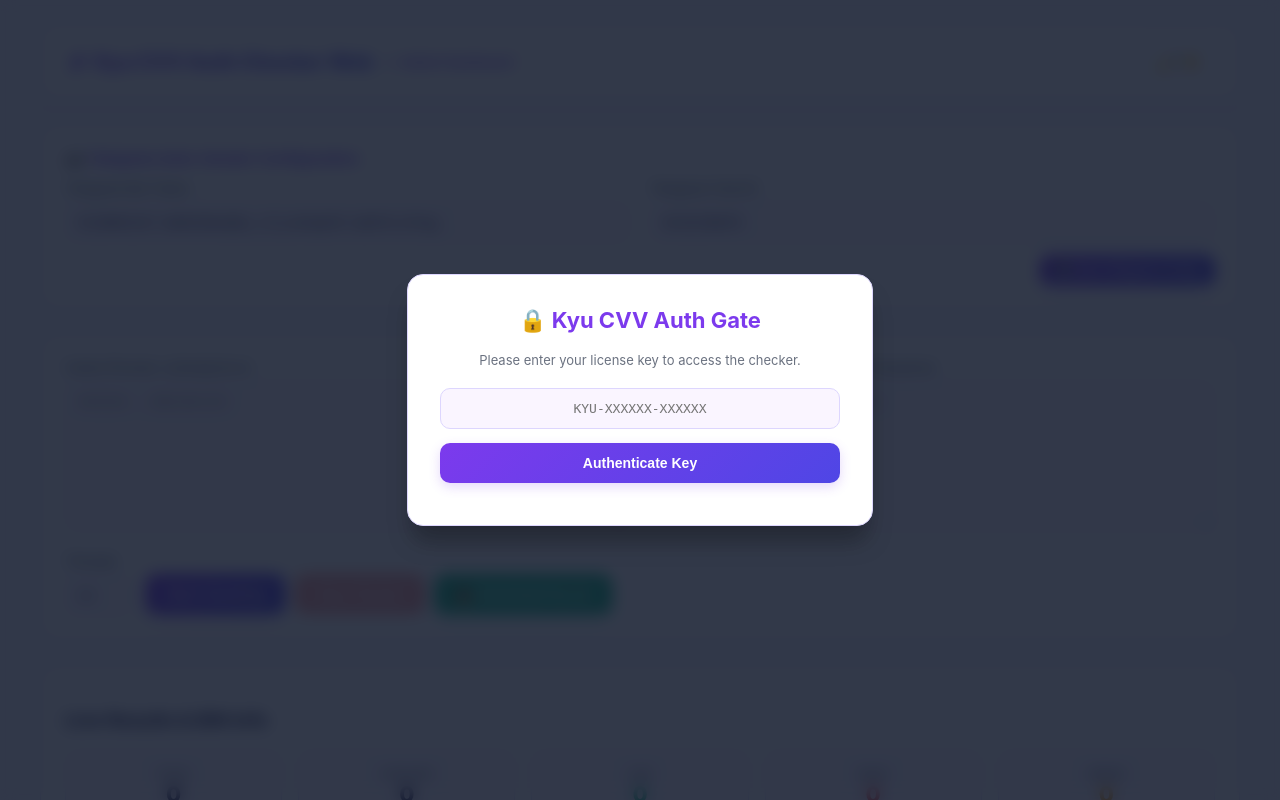
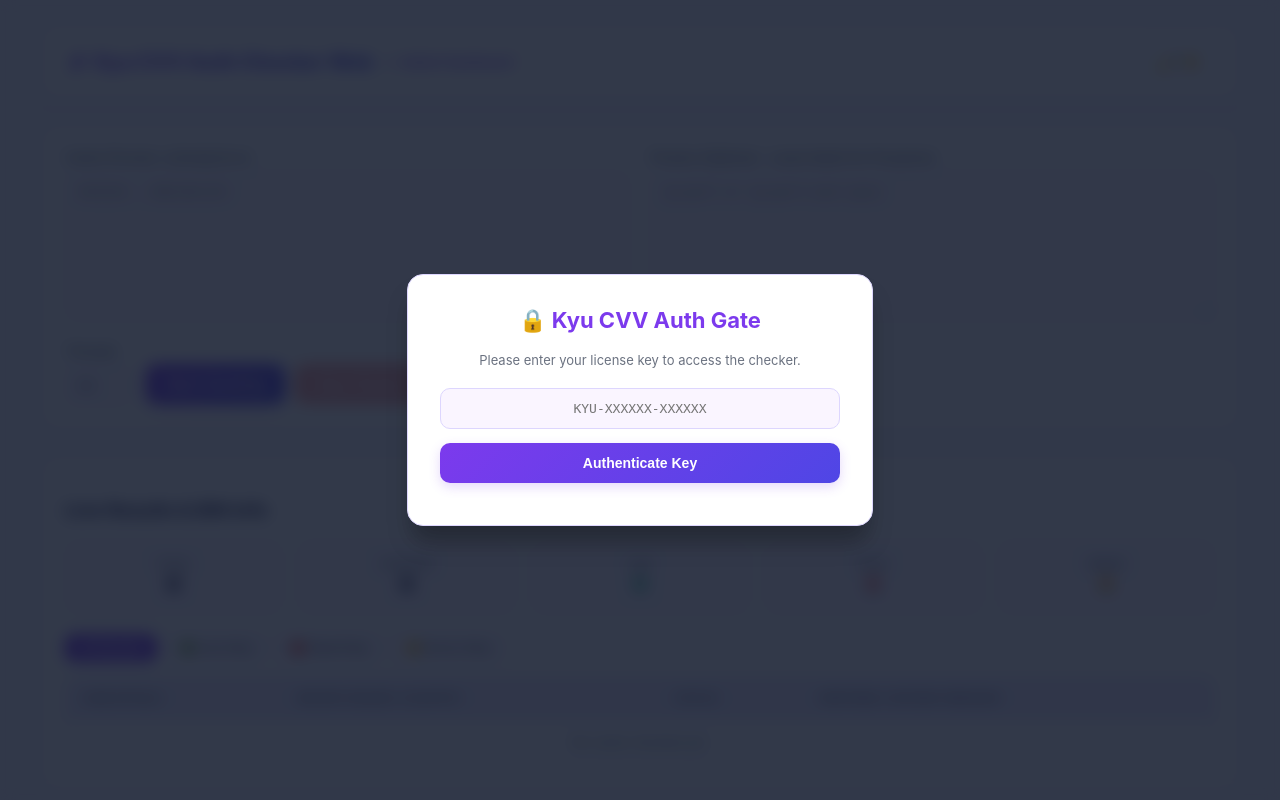
Before and after one commit to piemai/kyu-auth-api, a Flask app: page /checker in a window 1280 px wide. Run offline with Flask 3, Linux system fonts and the light colour scheme.

Commit message:
Update checker.html

```diff
--- a/templates/checker.html
+++ b/templates/checker.html
@@ -115,6 +115,15 @@
         .btn-secondary { background: transparent; color: var(--text-color); border: 1px solid var(--border-color); box-shadow: none; }
         .btn-secondary:hover { background-color: var(--code-bg); }
 
+        .filter-bar { display: flex; gap: 8px; margin-bottom: 14px; flex-wrap: wrap; }
+        .filter-btn {
+            background: var(--code-bg); color: var(--text-muted); border: 1px solid var(--border-color);
+            padding: 6px 14px; border-radius: 8px; font-size: 12px; font-weight: 600; cursor: pointer; box-shadow: none;
+        }
+        .filter-btn.active {
+            background: var(--primary-color); color: white; border-color: var(--primary-color);
+        }
+
         .table-responsive { overflow-x: auto; max-height: 450px; border: 1px solid var(--border-color); border-radius: 10px; }
         table { width: 100%; border-collapse: collapse; }
         th, td { padding: 14px 16px; text-align: left; border-bottom: 1px solid var(--border-color); font-size: 13px; }
@@ -153,24 +162,6 @@
             </div>
         </header>
 
-        <!-- Telegram Auto-Sender Config Card -->
-        <div class="card">
-            <h3 style="margin-top: 0; margin-bottom: 12px; font-size: 15px; color: var(--primary-color);">🤖 Telegram Auto-Sender Configuration</h3>
-            <div class="grid-2">
-                <div class="form-group" style="margin-bottom: 0;">
-                    <label for="tgTokenInput">Telegram Bot Token</label>
-                    <input type="text" id="tgTokenInput" placeholder="123456789:ABCdefGhIJKlmNoPQRsTUVwxyZ">
-                </div>
-                <div class="form-group" style="margin-bottom: 0;">
-                    <label for="tgChatInput">Telegram Chat ID</label>
-                    <input type="text" id="tgChatInput" placeholder="-1001234567890">
-                </div>
-            </div>
-            <div style="margin-top: 12px; display: flex; justify-content: flex-end;">
-                <button onclick="saveTelegramConfig()" style="padding: 8px 16px; font-size: 12px;">💾 Save Telegram Config</button>
-            </div>
-        </div>
-
         <div class="card">
             <div class="grid-2">
                 <div class="form-group">
@@ -208,6 +199,13 @@
                 <div class="stat-box"><span>Error</span><strong class="stat-error" id="statError">0</strong></div>
             </div>
 
+            <div class="filter-bar">
+                <button class="filter-btn active" onclick="setFilter('ALL', this)">All Results</button>
+                <button class="filter-btn" onclick="setFilter('LIVE', this)">🟢 Live Only</button>
+                <button class="filter-btn" onclick="setFilter('DEAD', this)">🔴 Dead Only</button>
+                <button class="filter-btn" onclick="setFilter('ERROR', this)">🟡 Errors Only</button>
+            </div>
+
             <div class="table-responsive">
                 <table>
                     <thead>
@@ -229,6 +227,7 @@
     <script>
         let eventSource = null;
         const binCache = {};
+        let currentFilter = 'ALL';
 
         document.addEventListener("DOMContentLoaded", () => {
             const savedTheme = localStorage.getItem('kyu_theme') || 'light';
@@ -239,7 +238,6 @@
                 document.getElementById('authOverlay').style.display = 'none';
                 startLicenseHeartbeat();
             }
-            loadTelegramConfig();
         });
 
         function startLicenseHeartbeat() {
@@ -262,31 +260,6 @@
                     }
                 } catch (e) {}
             }, 10000);
-        }
-
-        function loadTelegramConfig() {
-            fetch('/api/config').then(res => res.json()).then(data => {
-                if (data.success && data.config) {
-                    document.getElementById('tgTokenInput').value = data.config.tg_token || '';
-                    document.getElementById('tgChatInput').value = data.config.tg_chat || '';
-                }
-            });
-        }
-
-        function saveTelegramConfig() {
-            const tg_token = document.getElementById('tgTokenInput').value.trim();
-            const tg_chat = document.getElementById('tgChatInput').value.trim();
-            fetch('/api/config', {
-                method: 'POST',
-                headers: { 'Content-Type': 'application/json' },
-                body: JSON.stringify({ tg_token, tg_chat })
-            }).then(res => res.json()).then(data => {
-                if (data.success) {
-                    alert('Telegram configuration saved successfully!');
-                } else {
-                    alert('Error saving configuration.');
-                }
-            });
         }
 
         function verifyLicenseKey() {
@@ -319,24 +292,43 @@
             localStorage.setItem('kyu_theme', newTheme);
         }
 
-        async function fetchBinInfo(cardLine) {
+        function setFilter(status, btn) {
+            currentFilter = status;
+            document.querySelectorAll('.filter-btn').forEach(b => b.classList.remove('active'));
+            btn.classList.add('active');
+
+            const rows = document.querySelectorAll('#resultsTable tr[data-status]');
+            rows.forEach(row => {
+                if (status === 'ALL' || row.getAttribute('data-status') === status) {
+                    row.style.display = '';
+                } else {
+                    row.style.display = 'none';
+                }
+            });
+        }
+
+        // Non-blocking background BIN fetch
+        async function fetchBinInfo(cardLine, cellId) {
             const cc = cardLine.split('|')[0].trim();
             const bin = cc.slice(0, 6);
-            if (binCache[bin]) return binCache[bin];
+            if (binCache[bin]) {
+                document.getElementById(cellId).innerHTML = binCache[bin];
+                return;
+            }
 
             try {
                 const res = await fetch(`https://api.bincheck.io/v1/${bin}`);
                 if (res.ok) {
                     const data = await res.json();
                     if (data && data.success) {
-                        const info = {
-                            scheme: (data.scheme || 'unknown').toUpperCase(),
-                            type: (data.type || '').toUpperCase(),
-                            country: data.country ? `${data.country.emoji || ''} ${data.country.name || ''}` : 'Unknown',
-                            bank: data.bank ? data.bank.name : 'Unknown Bank'
-                        };
-                        binCache[bin] = info;
-                        return info;
+                        const scheme = (data.scheme || 'unknown').toUpperCase();
+                        const type = (data.type || '').toUpperCase();
+                        const country = data.country ? `${data.country.emoji || ''} ${data.country.name || ''}` : 'Unknown';
+                        const bank = data.bank ? data.bank.name : 'Unknown Bank';
+                        const html = `<span class="bin-tag">${scheme}</span> <span class="bin-tag">${type}</span><br><small>${bank}, ${country}</small>`;
+                        binCache[bin] = html;
+                        document.getElementById(cellId).innerHTML = html;
+                        return;
                     }
                 }
             } catch (e) {}
@@ -347,18 +339,19 @@
                 });
                 if (res2.ok) {
                     const data2 = await res2.json();
-                    const info2 = {
-                        scheme: (data2.scheme || 'unknown').toUpperCase(),
-                        type: (data2.type || '').toUpperCase(),
-                        country: data2.country ? `${data2.country.emoji || ''} ${data2.country.name || ''}` : 'Unknown',
-                        bank: data2.bank ? data2.bank.name : 'Unknown Bank'
-                    };
-                    binCache[bin] = info2;
-                    return info2;
+                    const scheme = (data2.scheme || 'unknown').toUpperCase();
+                    const type = (data2.type || '').toUpperCase();
+                    const country = data2.country ? `${data2.country.emoji || ''} ${data2.country.name || ''}` : 'Unknown';
+                    const bank = data2.bank ? data2.bank.name : 'Unknown Bank';
+                    const html2 = `<span class="bin-tag">${scheme}</span> <span class="bin-tag">${type}</span><br><small>${bank}, ${country}</small>`;
+                    binCache[bin] = html2;
+                    document.getElementById(cellId).innerHTML = html2;
+                    return;
                 }
             } catch (e) {}
 
-            return { scheme: cc.startsWith('4') ? 'VISA' : 'MC', type: '', country: 'Unknown', bank: 'Unknown Bank' };
+            const fallbackHtml = `<span class="bin-tag">VISA/MC</span><br><small>Unknown Bank, Unknown</small>`;
+            document.getElementById(cellId).innerHTML = fallbackHtml;
         }
 
         function startChecking() {
@@ -390,18 +383,15 @@
                 body: JSON.stringify({ cards, proxies, threads })
             }).then(res => res.json()).then(data => {
                 if (data.success) {
-                    // Safe delay to let backend worker initialize before connecting SSE stream
                     setTimeout(() => {
                         eventSource = new EventSource('/api/checker/stream');
-                        eventSource.onmessage = async function(event) {
+                        eventSource.onmessage = function(event) {
                             const parsedData = JSON.parse(event.data);
                             if (parsedData.finished) { stopChecking(); return; }
-                            await updateResults(parsedData);
+                            updateResults(parsedData);
                         };
-                        eventSource.onerror = function() {
-                            // Handle reconnect or error silently if stream closes
-                        };
-                    }, 500);
+                        eventSource.onerror = function() {};
+                    }, 300);
                 } else {
                     alert('Error starting checker.');
                     stopChecking();
@@ -421,7 +411,7 @@
 
         function exportLiveCards() { window.location.href = '/api/checker/export'; }
 
-        async function updateResults(data) {
+        function updateResults(data) {
             if (data.status_msg) {
                 document.getElementById('proxyStatusBanner').innerText = data.status_msg;
                 return;
@@ -434,17 +424,25 @@
             if (data.code === 0) badgeClass = 'badge-live';
             else if (data.code === 1) badgeClass = 'badge-dead';
 
-            const binData = await fetchBinInfo(data.card);
-            const binHtml = `<span class="bin-tag">${binData.scheme}</span> <span class="bin-tag">${binData.type}</span><br><small>${binData.bank}, ${binData.country}</small>`;
+            const uniqueId = 'bin_' + Math.random().toString(36.substring(2, 9));
 
             const row = document.createElement('tr');
+            row.setAttribute('data-status', data.status);
             row.innerHTML = `
                 <td><code>${data.card}</code></td>
-                <td>${binHtml}</td>
+                <td id="${uniqueId}"><small style="color:var(--text-muted);">Loading BIN...</small></td>
                 <td><span class="${badgeClass}">${data.status}</span></td>
                 <td>${data.detail}</td>
             `;
+
+            if (currentFilter !== 'ALL' && data.status !== currentFilter) {
+                row.style.display = 'none';
+            }
+
             tbody.prepend(row);
+
+            // Fetch BIN info asynchronously in background so it never blocks the checker thread
+            fetchBinInfo(data.card, uniqueId);
 
             document.getElementById('statTotal').innerText = data.total;
             document.getElementById('statChecked').innerText = data.checked;
```
